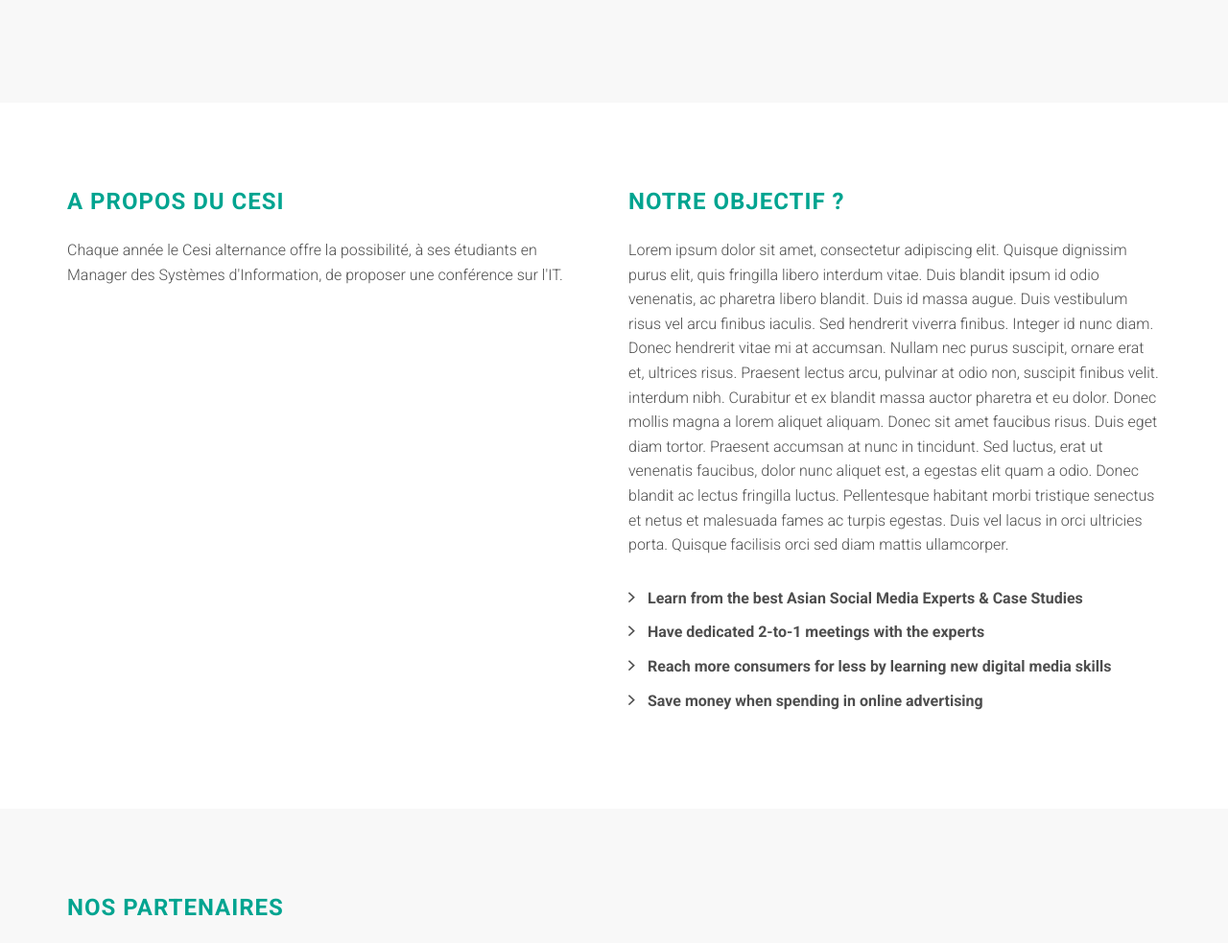
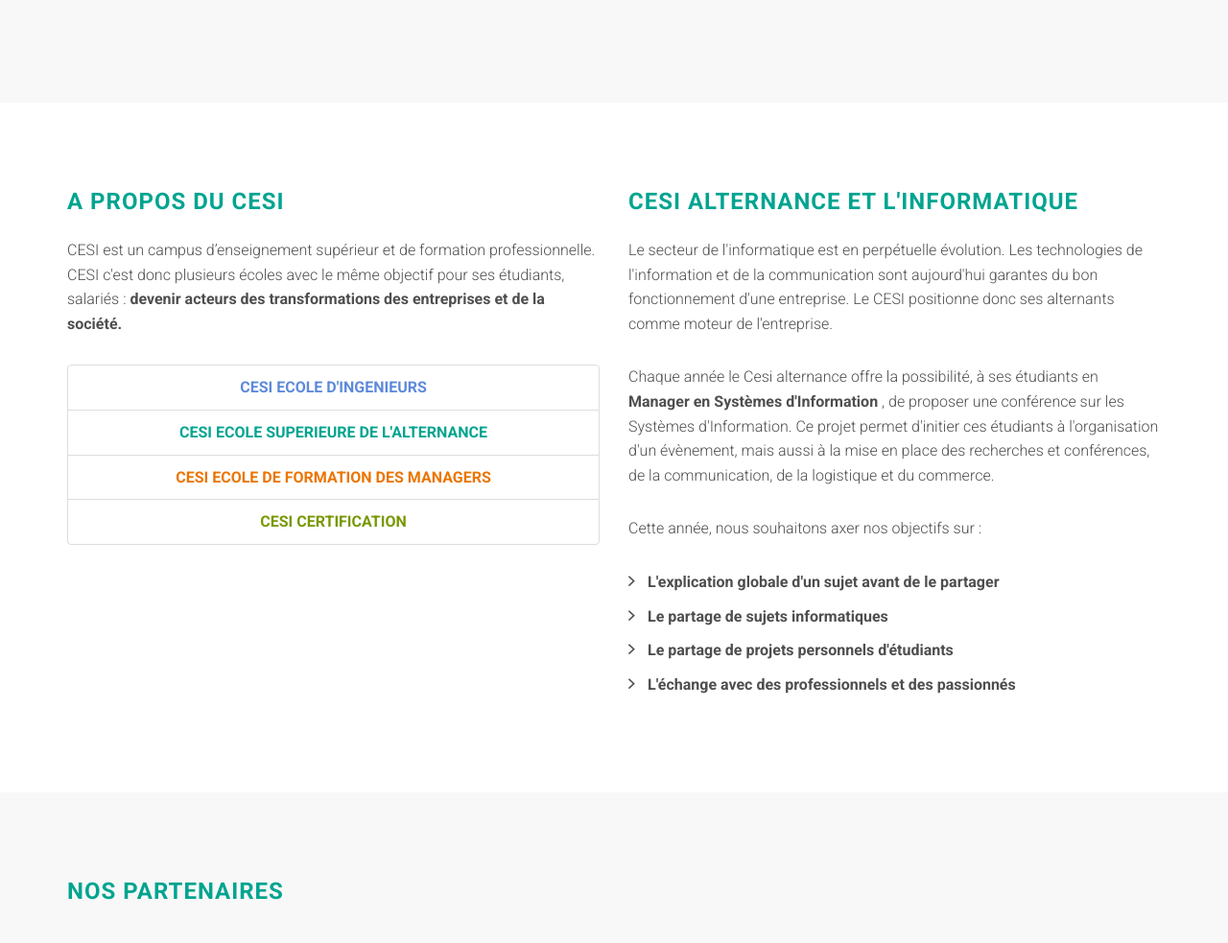
Before and after one commit to gomab/MSIA18-CONF, a PHP site: page / in a window 1280 px wide. Shown: the part 4836-5819 px from the top of the page at 96% size. Run offline with PHP 8.4, Linux system fonts and the light colour scheme; some libraries are stand-ins or nearby versions.

Commit message:
Modifications de la partie Cesi

```diff
--- a/assets/css/main.css
+++ b/assets/css/main.css
@@ -633,6 +633,27 @@
   padding: 15px 15px 15px 35px;
 }
 
+
+.about ul li.ecole-ingenieurs a {
+  color: #5D89DA ;
+}
+.about ul li.ecole-alternance a {
+  color: #00a490 ;
+}
+.about ul li.ecole-managers a {
+  color: #EB7500 ;
+}
+
+.about ul li.ecole-certification a {
+  color: #779801;
+}
+
+
+
+
+
+
+
 /*
  * 6.9 Section: photos
  */
--- a/index.html
+++ b/index.html
@@ -560,11 +560,21 @@
             <div class="row">
                 <div class="col-sm-6">
 
-                    <h3 class="section-title">A propos du Cesi</h3>
+                    <h3 class="section-title">A propos du CESI</h3>
 
-                    <p>Chaque année le Cesi alternance offre la possibilité, à ses étudiants en Manager des Systèmes d'Information, de proposer une conférence sur l'IT.</p>
 
-                  <!--  <figure>
+                    <p>CESI est un campus d’enseignement supérieur et de formation professionnelle. CESI c'est donc plusieurs écoles avec le même objectif pour ses étudiants, salariés :  <strong> devenir acteurs des transformations des entreprises et de la société.</strong> </p>
+                    <ul class="list-group">
+
+                        <li class="list-group-item text-center ecole-ingenieurs"><a href="https://www.cesi.fr/cesi-ecole-ingenieurs/">CESI ECOLE D'INGENIEURS</a></li>
+                        <li class="list-group-item text-center ecole-alternance"><a href="https://www.cesi.fr/cesi-ecole-superieure-alternance/">CESI ECOLE SUPERIEURE DE L'ALTERNANCE</a></li>
+                        <li class="list-group-item text-center ecole-managers"><a href="https://www.cesi.fr/cesi-ecole-formation-managers/">CESI ECOLE DE FORMATION DES MANAGERS</a></li>
+                        <li class="list-group-item text-center ecole-certification"><a href="https://www.cesi.fr/cesi-certification/">CESI CERTIFICATION</a></li>
+
+                    </ul>
+
+
+                    <!--  <figure>
                         <img alt="" class="img-responsive" src="assets/images/about-us.jpg">
                     </figure> -->
 
@@ -572,19 +582,16 @@
 
                 <div class="col-sm-6">
 
-                    <h3 class="section-title multiple-title">Notre objectif ? </h3>
+                    <h3 class="section-title multiple-title">CESI alternance et l'informatique</h3>
+                    <p>Le secteur de l'informatique est en perpétuelle évolution. Les technologies de l'information et de la communication sont aujourd'hui garantes du bon fonctionnement d'une entreprise. Le CESI positionne donc ses alternants comme moteur de l'entreprise.</p>
 
-                    <p> Lorem ipsum dolor sit amet, consectetur adipiscing elit. Quisque dignissim purus elit, quis fringilla libero interdum vitae. Duis blandit ipsum id odio venenatis, ac pharetra libero blandit. Duis id massa augue. Duis vestibulum risus vel arcu finibus iaculis. Sed hendrerit viverra finibus. Integer id nunc diam. Donec hendrerit vitae mi at accumsan. Nullam nec purus suscipit, ornare erat et, ultrices risus. Praesent lectus arcu, pulvinar at odio non, suscipit finibus velit.
-
-					interdum nibh. Curabitur et ex blandit massa auctor pharetra et eu dolor. Donec mollis magna a lorem aliquet aliquam. Donec sit amet faucibus risus. Duis eget diam tortor. Praesent accumsan at nunc in tincidunt. Sed luctus, erat ut venenatis faucibus, dolor nunc aliquet est, a egestas elit quam a odio. Donec blandit ac lectus fringilla luctus. Pellentesque habitant morbi tristique senectus et netus et malesuada fames ac turpis egestas. Duis vel lacus in orci ultricies porta. Quisque facilisis orci sed diam mattis ullamcorper. </p>
-
+                    <p>Chaque année le Cesi alternance offre la possibilité, à ses étudiants en <strong> Manager en Systèmes d'Information </strong>, de proposer une conférence sur les Systèmes d'Information. Ce projet permet d'initier ces étudiants à l'organisation d'un évènement, mais aussi à la mise en place des recherches et conférences, de la communication, de la logistique et du commerce. </p>
+                    <p>Cette année, nous souhaitons axer nos objectifs sur : </p>
                     <ul class="list-arrow-right">
-
-                        <li>Learn from the best Asian Social Media Experts &amp; Case Studies</li>
-                        <li>Have dedicated 2-to-1 meetings with the experts</li>
-                        <li>Reach more consumers for less by learning new digital media skills</li>
-                        <li>Save money when spending in online advertising</li>
-
+                        <li>L'explication globale d'un sujet avant de le partager</li>
+                        <li>Le partage de sujets informatiques</li>
+                        <li>Le partage de projets personnels d'étudiants</li>
+                        <li>L'échange avec des professionnels et des passionnés </li>
                     </ul>
 
                 </div><!-- /.col-sm-6 -->
```
